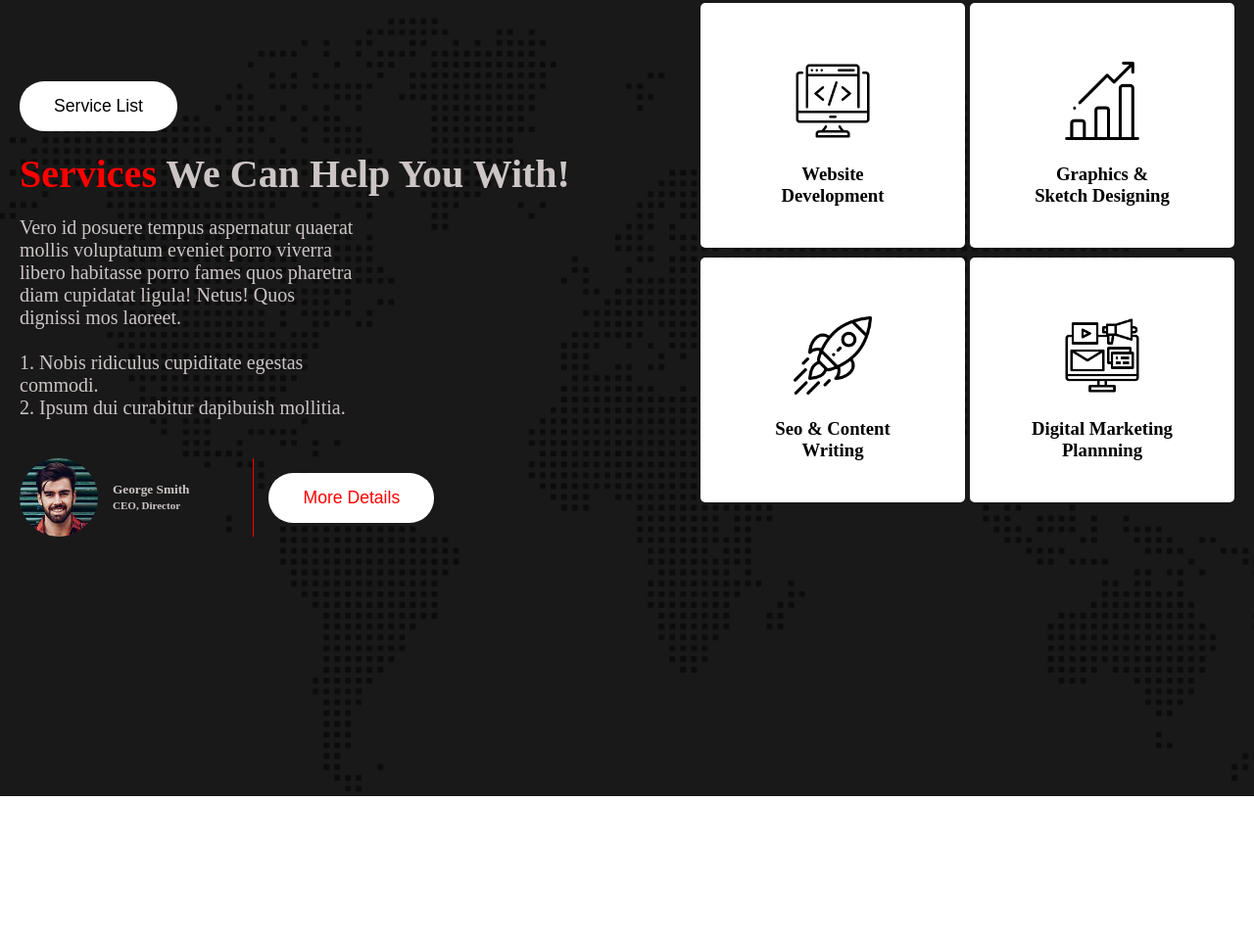
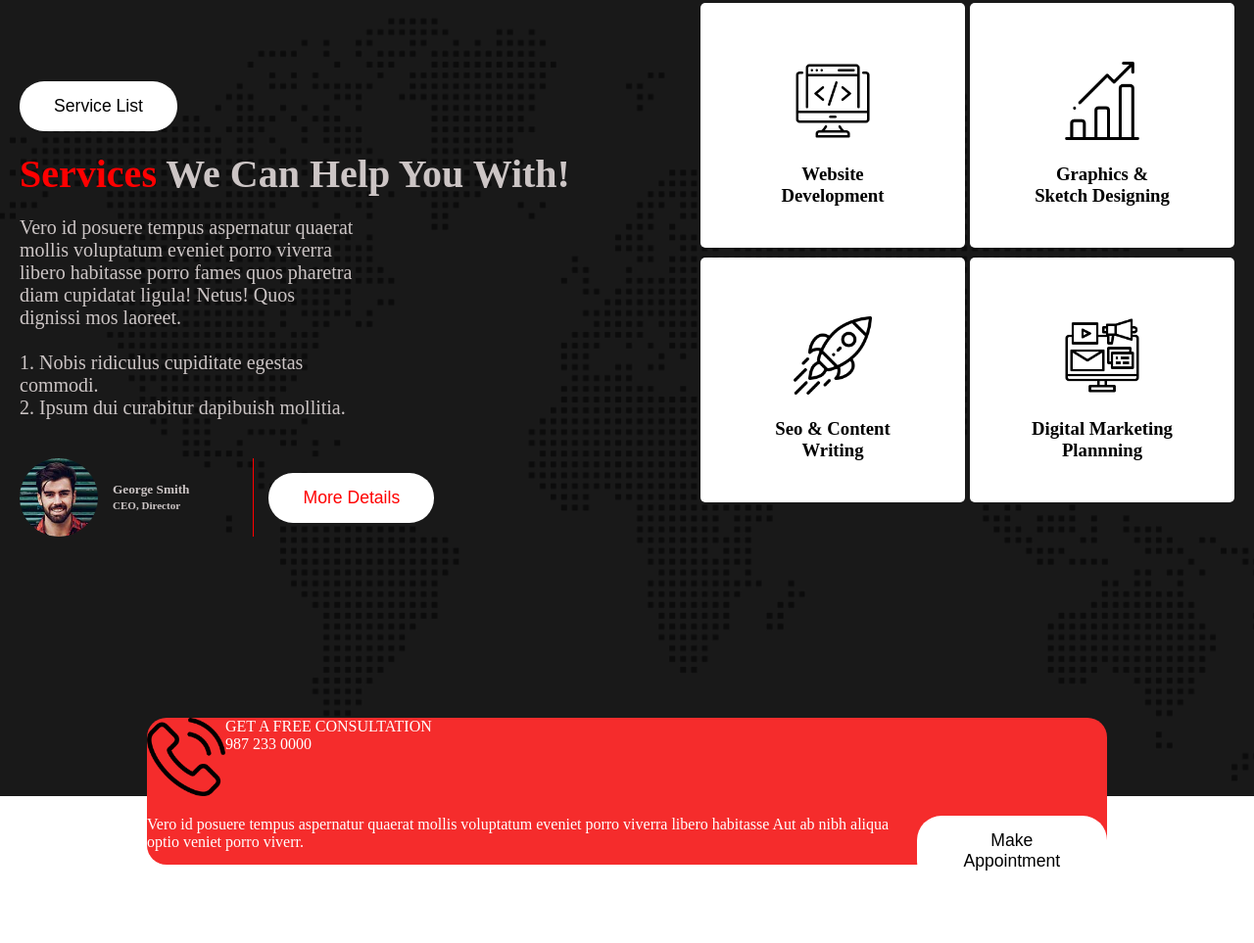
Before and after one commit to dipingit/digital-agency-conceptual, a plain HTML site: page index.html in a window 1280 px wide. Shown: the part 906-1869 px from the top of the page at 98% size. Before the commit the page ends 1719 px from the top, so only its background shows below. Drawn offline with Linux system fonts and the light colour scheme.

Commit message:
appointment section half-done

```diff
--- a/index.html
+++ b/index.html
@@ -31,6 +31,9 @@
         </div>
    </header>
    <main>
+
+    <!-- service section -->
+
     <div class="service-container">
         <div class="left-side-container">
             <button class="btn-service">Service List</button>
@@ -74,6 +77,21 @@
             </div>
         </div>
     </div>
+
+    <!-- appointment section -->
+    <div class="appointment-container">
+        <div class="ap-content">
+            <div class="ap-logo">
+                <img class="icon" src="./asset/icons/phone-call.png" alt="">
+                <p class="ap-call">GET A FREE CONSULTATION<br>987 233 0000</p>
+            </div>
+            <div class="ap-details">
+                <p class="ap-paragraph">Vero id posuere tempus aspernatur quaerat mollis voluptatum eveniet porro
+                viverra libero habitasse Aut ab nibh aliqua optio veniet porro  viverr.</p>
+                <button class="btn-service">Make Appointment</button>
+            </div>
+        </div>
+    </div>
    </main>
    <footer></footer>
 </body>
--- a/styles/style.css
+++ b/styles/style.css
@@ -78,7 +78,6 @@
     background-repeat: no-repeat;
     padding: 20px;
     display: flex;
-
 }
 .left-side-container{
     margin-top: 90px;
@@ -146,3 +145,21 @@
     width: 80px;
     margin-bottom: 20px;
 }
+
+/* appointment section */
+
+.ap-content{
+    background-color: #F52C2C;
+    height: 150px;
+    margin: 0 150px;
+    border-radius: 20px;
+    color: white;
+    position: relative;
+    bottom: 80px;
+}
+.ap-logo{
+    display: flex;
+}
+.ap-details{
+    display: flex;
+}
```
